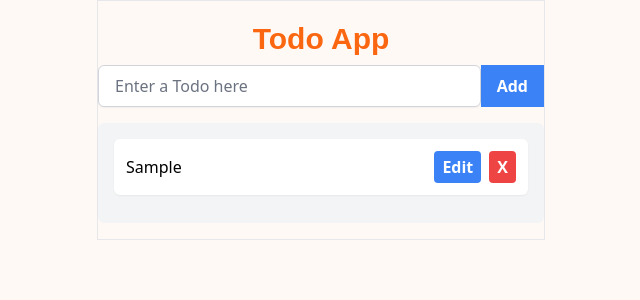
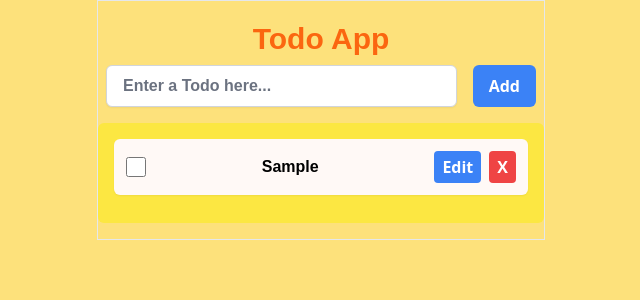
Before and after one commit to Saber1Y/Todo-App---Next.js, a Next.js app: page / in a window 1280 px wide. Both pictures are taken after typing "Sample" into the empty fields and a click on the button "Add". Shown: the top 300 px of the page, without its empty margins (319-959 px from the left). Built offline with nearby package versions, Linux system fonts and the light colour scheme.

Commit message:
UPDATE: CRUD FUNCTIONALITY ADDED

```diff
--- a/pages/index.js
+++ b/pages/index.js
@@ -18,7 +18,6 @@ export default function Home() {
       setInputValue('');
       setEditingIndex(null);
     } else {
-
       setTodos([...todos, inputValue]);
       setInputValue('');
     }
@@ -35,33 +34,44 @@ export default function Home() {
     setInputValue(editedTodo);
   };
 
+  // const NumberedTodos = (todos) => {
+  //   const NumberTodos = todos.length;
+  //   return NumberTodos;
+  // }
+
   return (
     <div className='border border-text-black mx-auto max-w-md'>
       <h1 className="font-sands
        text-3xl text-center font-extrabold mt-5 text-[#FB6610]">Todo App</h1>
-      <div className="flex mt-2">
+      <div className="flex mt-2 mx-2">
         <input
-          className="border border-gray-300 focus:outline-none focus:border-blue-500 rounded-md shadow-sm px-4 py-2 flex-grow placeholder-gray-500 text-gray-700"
+          className="border border-gray-300 focus:outline-none focus:border-blue-500 rounded-md shadow-sm px-4 py-2 flex-grow placeholder-gray-500 text-gray-700 font-bold font-2xl font-sands"
           type="text"
-          placeholder="Enter a Todo here"
+          placeholder="Enter a Todo here..."
           value={inputValue}
           onChange={handleInputValue}
         />
 
         <button
-          className="bg-blue-500 hover:bg-blue-700 text-white font-bold py-2 px-4"
+          className="bg-blue-500 hover:bg-blue-700 text-white font-bold py-2 px-4 ml-4 rounded-md"
           onClick={handleAddedTodos}
         >
           {editingIndex !== null ? 'Edit' : 'Add'}
         </button>
       </div>
-      <ul className="bg-gray-100 p-4 rounded-md list-disc list-inline my-4">
+      <ul className="bg-[#FCE742] p-4 rounded-md list-disc list-inline my-4">
         {todos.map((todo, index) => (
           <li
             key={index}
-            className="flex justify-between items-center mb-3 bg-white p-3 rounded-md shadow-sm"
+            className="flex justify-between items-center mb-3 bg-[#FFF9F6] p-3 rounded-md shadow-sm"
           >
-            <span>{todo}</span>
+            <div className="flex items-center">
+              <input
+                type="checkbox"
+                className="w-5 h-5"
+              />
+            </div>
+            <span className="font-bold font-sands text-[16px]">{todo}</span>
             <div>
               <button
                 className="bg-blue-500 text-white font-bold py-1 px-2 rounded mr-2"
@@ -79,7 +89,7 @@ export default function Home() {
           </li>
         ))}
       </ul>
-
+      {/* <span className="text-black text-2xl">{NumberedTodos}</span> */}
     </div>
   );
 }
--- a/styles/globals.css
+++ b/styles/globals.css
@@ -3,6 +3,6 @@
 @tailwind utilities;
 
 body {
-  @apply bg-[#FFF9F6];
+  @apply bg-[#FDE17B];
   margin: 0;
 }
```
